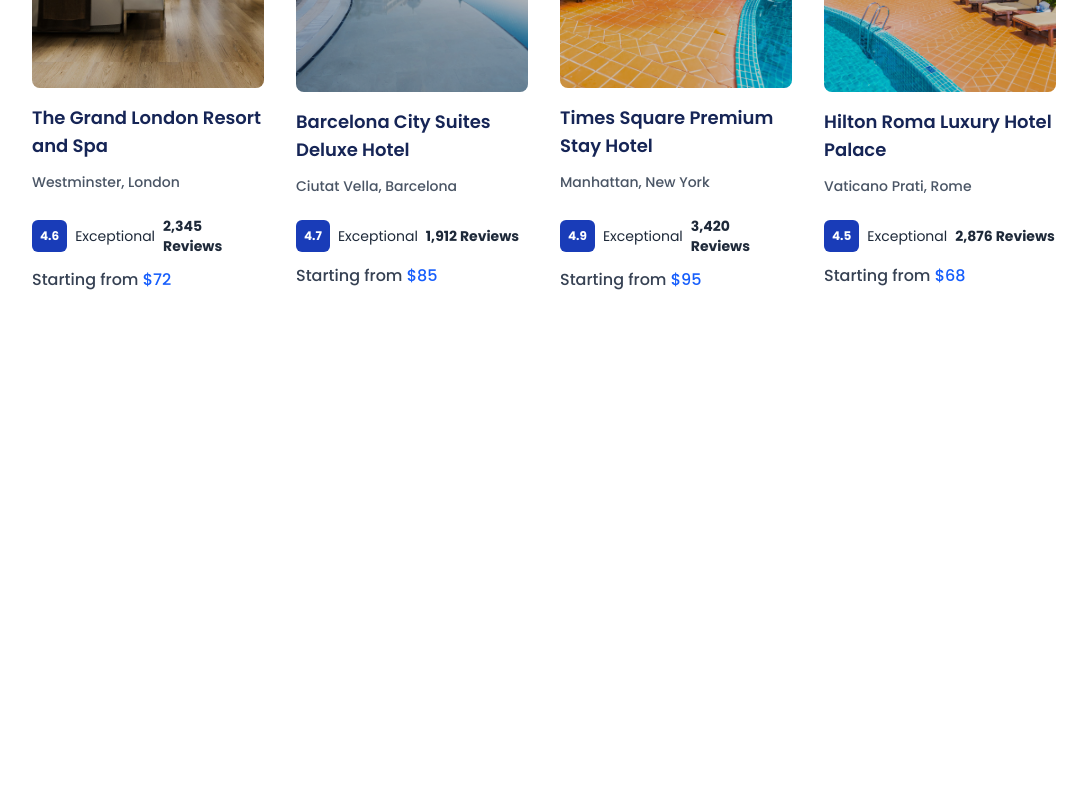
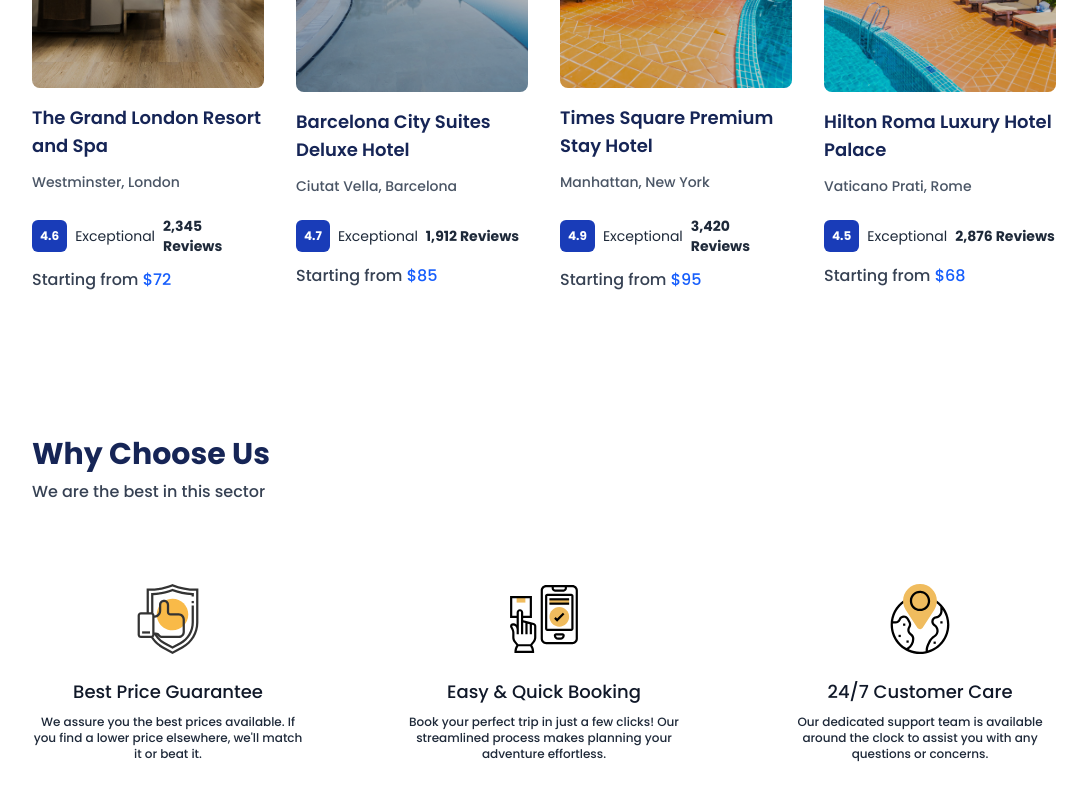
Before and after one commit to mitanvir05/tripnow-nextjs, a Next.js app: page / in a window 1280 px wide. Shown: the part 1996-2796 px from the top of the page, without its empty margins (96-1183 px from the left). Before the commit the page ends 2368 px from the top, so only its background shows below. Built offline with nearby package versions, Linux system fonts and the light colour scheme.

Commit message:
why choose

```diff
--- a/app/components/Home/Home.tsx
+++ b/app/components/Home/Home.tsx
@@ -1,6 +1,7 @@
 import Destination from "./Destination/Destination";
 import Hero from "./Hero/Hero";
 import Hotel from "./Hotel/Hotel";
+import WhyChoose from "./WhyChoose/WhyChoose";
 
 const Home = () => {
   return (
@@ -8,6 +9,7 @@
       <Hero />
       <Destination/>
       <Hotel/>
+      <WhyChoose />
     </div>
   );
 };
--- /dev/null
+++ b/app/components/Home/WhyChoose/WhyChoose.tsx
@@ -0,0 +1,41 @@
+import React from "react";
+import SectionHeading from "../../Helper/SectionHeading";
+import WhyChooseCard from "./WhyChooseCard";
+
+const WhyChoose = () => {
+  return (
+    <div className="pt-16 pb-24">
+      {/* section heading */}
+      <SectionHeading
+        heading="Why Choose Us"
+        subHeading="We are the best in this sector"
+      />
+      <div className="grid w-[80%] grid-cols-1 md:grid-cols-2 lg:grid-cols-3 gap-26 items-center mt-20 mx-auto">
+        {/* whychoose */}
+        <div>
+          <WhyChooseCard
+            image="/images/c1.svg"
+            title="Best Price Guarantee"
+            subTitle="We assure you the best prices available. If you find a lower price elsewhere, we'll match it or beat it."
+          />
+        </div>
+        <div>
+          <WhyChooseCard
+            image="/images/c2.svg"
+            title="Easy & Quick Booking"
+            subTitle="Book your perfect trip in just a few clicks! Our streamlined process makes planning your adventure effortless."
+          />
+        </div>
+        <div>
+          <WhyChooseCard
+            image="/images/c3.svg"
+            title="24/7 Customer Care"
+            subTitle="Our dedicated support team is available around the clock to assist you with any questions or concerns."
+          />
+        </div>
+      </div>
+    </div>
+  );
+};
+
+export default WhyChoose;
--- /dev/null
+++ b/app/components/Home/WhyChoose/WhyChooseCard.tsx
@@ -0,0 +1,28 @@
+import Image from "next/image";
+import React from "react";
+type Props = {
+  image: string;
+  title: string;
+  subTitle: string;
+};
+const WhyChooseCard = ({ image, title, subTitle }: Props) => {
+  return (
+    <div>
+      <Image
+        src={image}
+        alt="image"
+        width={70}
+        height={70}
+        className="mx-auto"
+      />
+      <h1 className="mt-6 text-center text-gray-900 font-medium text-lg">
+        {title}
+      </h1>
+      <p className="mt-2 text-center text-xs font-medium text-gray-800">
+        {subTitle}
+      </p>
+    </div>
+  );
+};
+
+export default WhyChooseCard;
```
